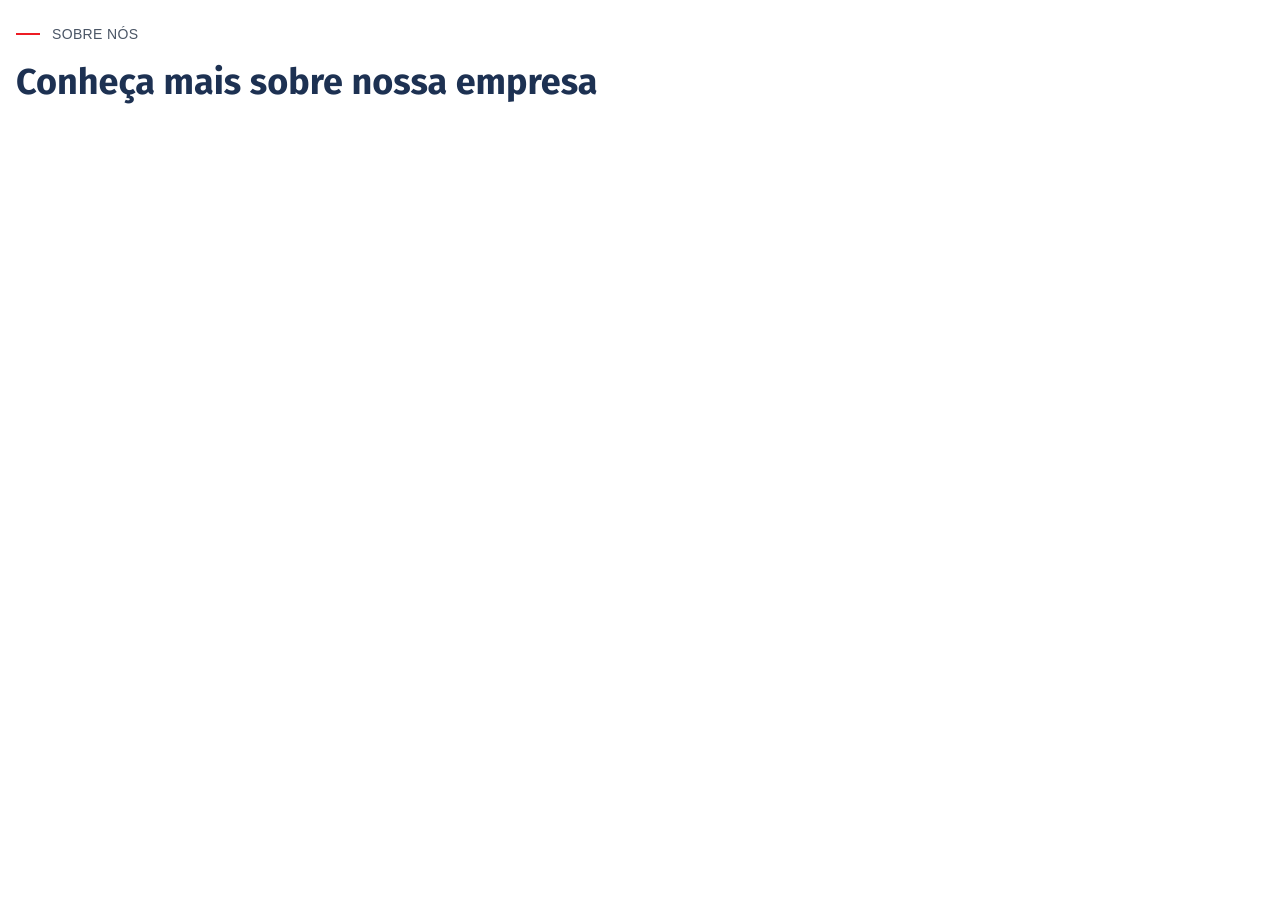
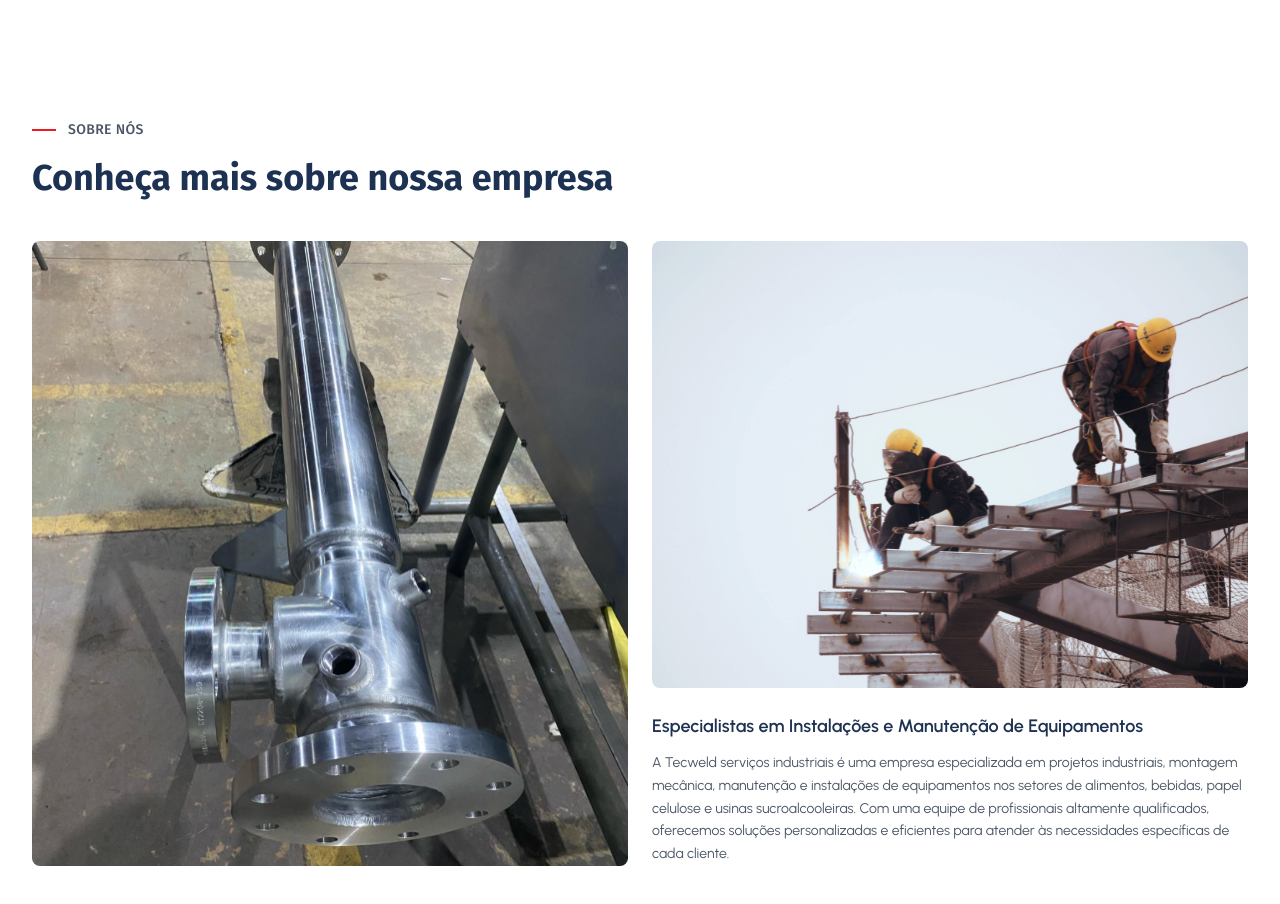
Before and after one commit to julioceno/tecweldservicos, a Next.js app: page / in a window 1280 px wide. Shown: the part 920-1824 px from the top of the page. Before the commit the page ends 1025 px from the top, so only its background shows below. Built offline with nearby package versions, Linux system fonts and the light colour scheme.

Commit message:
feat: add About Us section with company information and images

```diff
--- a/src/app/page.tsx
+++ b/src/app/page.tsx
@@ -1,3 +1,4 @@
+import AboutUs from "@/components/AboutUs";
 import Hero from "@/components/Hero";
 import SectionTitle from "@/components/SectionTitle";
 import Services from "@/components/Services";
@@ -7,7 +8,7 @@ export default function Home() {
     <div className="max-w-7xl mx-auto px-4">
       <Hero />
       <Services />
-      <SectionTitle label="SOBRE NÓS" title="Conheça mais sobre nossa empresa" />
+      <AboutUs />
     </div>
   );
 }
--- /dev/null
+++ b/src/components/AboutUs.tsx
@@ -0,0 +1,54 @@
+import Image from "next/image";
+import SectionTitle from "./SectionTitle";
+
+export default function AboutUs() {
+  return (
+    <section className="py-16 md:py-24 bg-white">
+      <div className="container mx-auto px-4">
+        <div className="mb-10">
+          <SectionTitle
+            label="SOBRE NÓS"
+            title="Conheça mais sobre nossa empresa"
+          />
+        </div>
+
+        <div className="grid grid-cols-1 md:grid-cols-2 gap-6">
+          <div className="relative aspect-3/4 md:aspect-auto md:h-auto md:min-h-100 lg:min-h-125 rounded-lg overflow-hidden">
+            <Image
+              src="/about/about-1.svg"
+              alt="Equipamento industrial"
+              fill
+              className="object-cover"
+            />
+          </div>
+
+          <div className="flex flex-col gap-6">
+            <div className="relative md:aspect-4/3 rounded-lg overflow-hidden">
+              <Image
+                src="/about/about-2.svg"
+                alt="Profissionais trabalhando"
+                fill
+                className="object-cover"
+              />
+            </div>
+
+            <div className="flex flex-col font-urbanist">
+              <h3 className="text-lg font-semibold text-secondary mb-3">
+                Especialistas em Instalações e Manutenção de Equipamentos
+              </h3>
+              <p className="text-gray-600 leading-relaxed text-sm">
+                A Tecweld serviços industriais é uma empresa especializada em
+                projetos industriais, montagem mecânica, manutenção e instalações
+                de equipamentos nos setores de alimentos, bebidas, papel celulose
+                e usinas sucroalcooleiras. Com uma equipe de profissionais
+                altamente qualificados, oferecemos soluções personalizadas e
+                eficientes para atender às necessidades específicas de cada
+                cliente.
+              </p>
+            </div>
+          </div>
+        </div>
+      </div>
+    </section>
+  );
+}
--- a/src/components/SectionTitle.tsx
+++ b/src/components/SectionTitle.tsx
@@ -5,14 +5,14 @@ interface SectionTitleProps {
 
 export default function SectionTitle({ label, title }: SectionTitleProps) {
   return (
-    <div className="flex flex-col gap-4">
+    <div className="flex flex-col gap-4 font-fira-sans">
       <div className="flex items-center gap-3">
         <span className="w-6 h-0.5 bg-main"></span>
-        <span className="text-gray-600  font-medium text-sm uppercase tracking-wide">
+        <span className="text-gray-600 font-medium text-sm uppercase tracking-wide">
           {label}
         </span>
       </div>
-      <h2 className="text-3xl md:text-4xl font-bold font-fira-sans text-secondary leading-tight">
+      <h2 className="text-3xl md:text-4xl font-bold text-secondary leading-tight">
         {title}
       </h2>
     </div>
```
Also changed, not shown: public/about/about-1.svg (added), public/about/about-2.svg (added).
